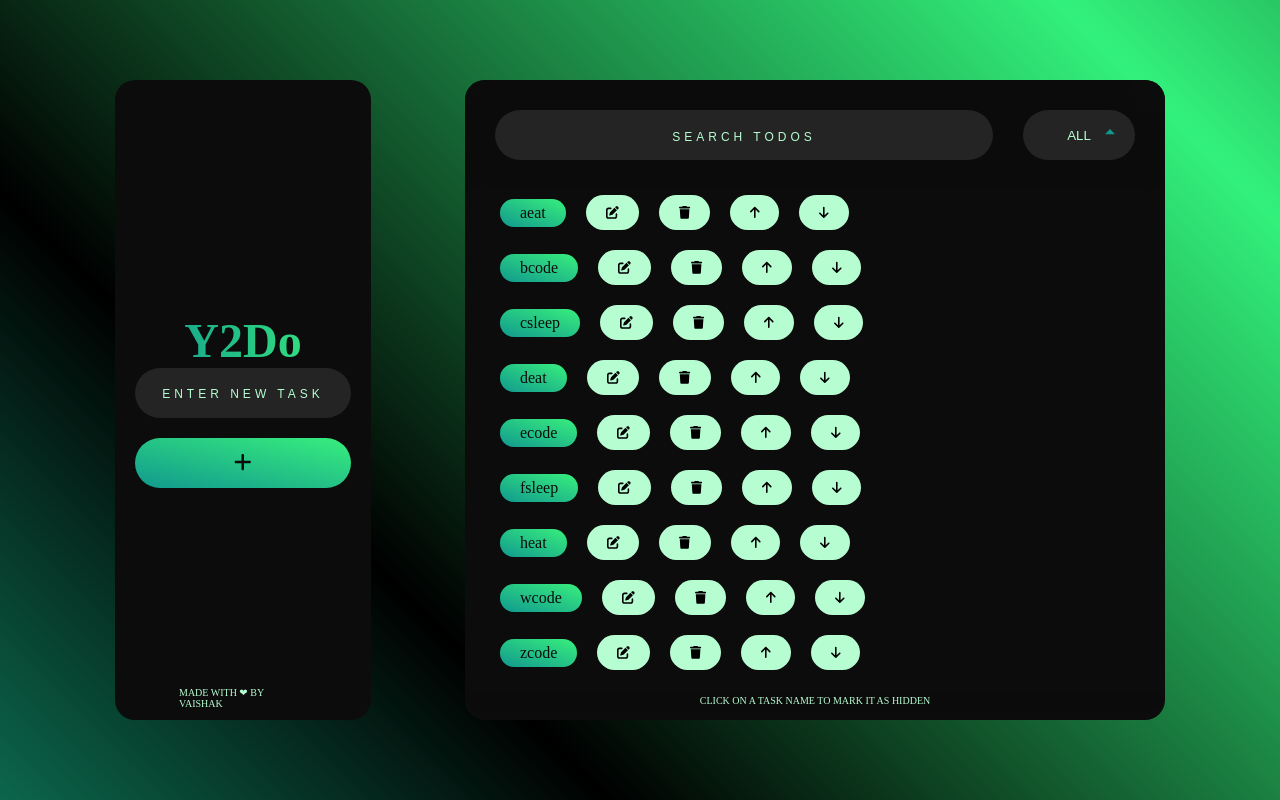
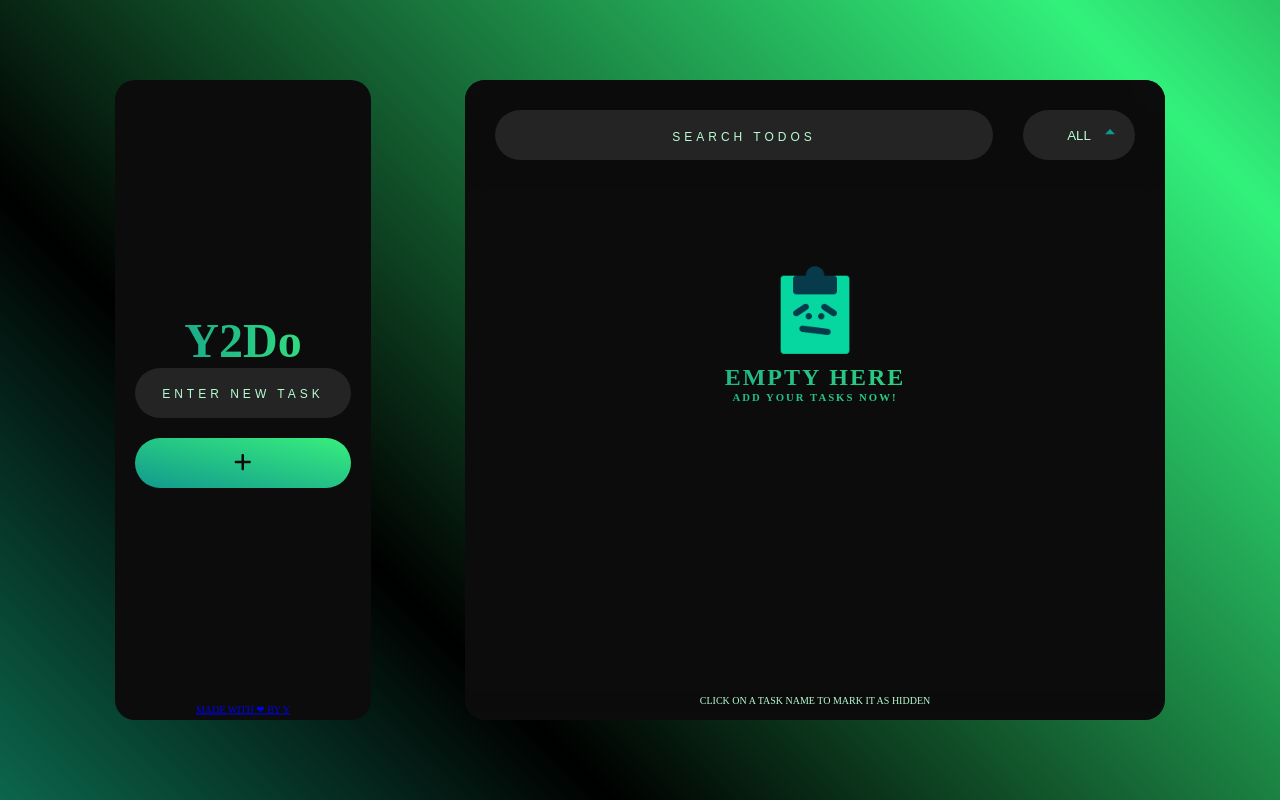
Before and after one commit to Vaishak-P/Y2Do, a React (Vite) app: page / in a window 1280 px wide. Built offline with nearby package versions, Linux system fonts and the light colour scheme.

Commit message:
sample tasks removed

```diff
--- a/src/components/ToDoList.jsx
+++ b/src/components/ToDoList.jsx
@@ -10,18 +10,18 @@ import { faArrowDown } from '@fortawesome/free-solid-svg-icons'
 
 const ToDoList = () => {
 
-    // const [tasks,setTasks] = useState(['eat','code','sleep']);
-    const [tasks,setTasks] = useState([
-        {id:1,text:'aeat',completed:false},
-        {id:2,text:'bcode',completed:false},
-        {id:3,text:'csleep',completed:false},
-        {id:4,text:'deat',completed:false},
-        {id:5,text:'ecode',completed:false},
-        {id:6,text:'fsleep',completed:false},
-        {id:7,text:'heat',completed:false},
-        {id:8,text:'wcode',completed:false},
-        {id:9,text:'zcode',completed:false},
-    ]);
+    const [tasks,setTasks] = useState([]);
+    // const [tasks,setTasks] = useState([
+    //     {id:1,text:'aeat',completed:false},
+    //     {id:2,text:'bcode',completed:false},
+    //     {id:3,text:'csleep',completed:false},
+    //     {id:4,text:'deat',completed:false},
+    //     {id:5,text:'ecode',completed:false},
+    //     {id:6,text:'fsleep',completed:false},
+    //     {id:7,text:'heat',completed:false},
+    //     {id:8,text:'wcode',completed:false},
+    //     {id:9,text:'zcode',completed:false},
+    // ]);
     const [newTask,setNewTask] = useState("");
     const [deletedTask,setDeletedTask] = useState("");
     const [deletedTaskIndex,setDeletedTaskIndex] = useState("")
@@ -135,7 +135,7 @@ const ToDoList = () => {
                         </button>
                     </div>
                     <div className="toDoFooter">
-                        <p>Made with ❤ by Vaishak</p>
+                        <a href="https://www.linkedin.com/in/vaishakpanakkat/"><p>Made with ❤ by Y</p></a>
                     </div>
                 </div>
                 {/* =============TODOLIST ============ */}
```
